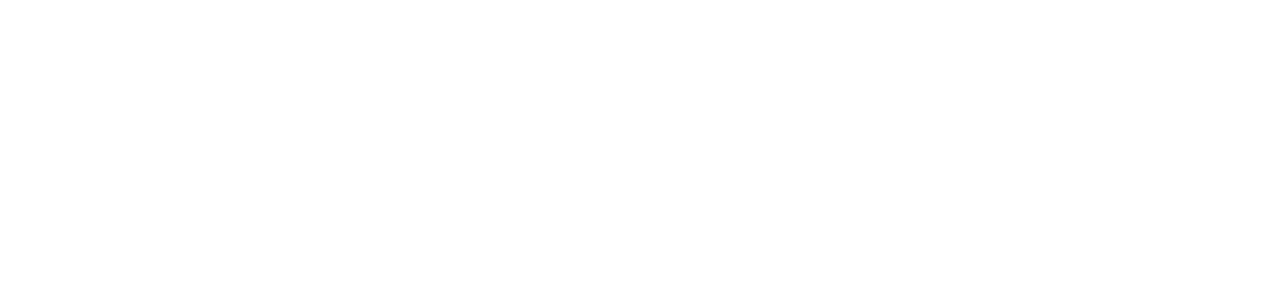
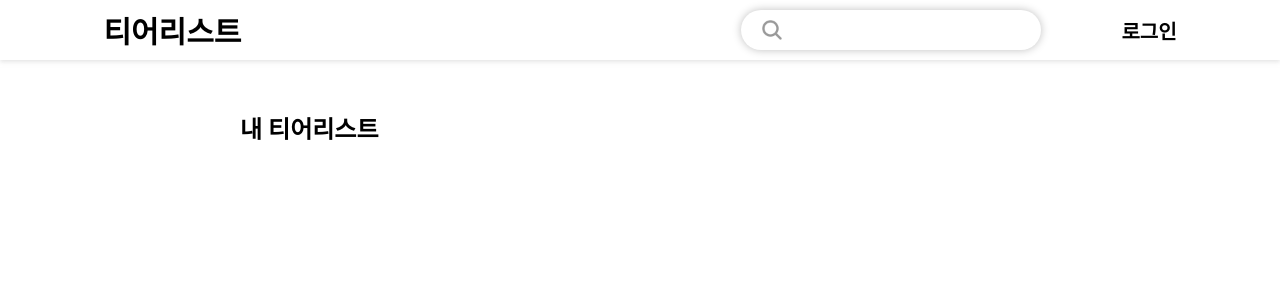
Before and after one commit to tierlist-projects/tierlist-frontend, a React (Create React App) app: page /mypage in a window 1280 px wide. Before the commit this address had no page. Shown: the top 300 px of the page. Built offline with nearby package versions, Linux system fonts and the light colour scheme; a web font is replaced by a local one.

Commit message:
feat(mypage): 마이페이지 틀과 토글 버튼 생성

```diff
--- /dev/null
+++ b/src/pages/MyPage.tsx
@@ -0,0 +1,12 @@
+import React from 'react'
+import * as S from '@styles/mypage/MyPage.style'
+
+const MyPage = () => {
+  return (
+    <S.Container>
+      <S.Title>내 티어리스트</S.Title>
+    </S.Container>
+  )
+}
+
+export default MyPage
--- a/src/routers/RootRouter.tsx
+++ b/src/routers/RootRouter.tsx
@@ -3,6 +3,7 @@ import { BrowserRouter, Routes, Route } from 'react-router-dom'
 import LayoutPage from 'pages/LayoutPage'
 import MainPage from 'pages/MainPage'
 import SignUpPage from 'pages/SignUpPage'
+import MyPage from 'pages/MyPage'
 
 const RootRouter = () => {
   return (
@@ -11,6 +12,7 @@ const RootRouter = () => {
         <Route element={<LayoutPage />}>
           <Route path="/" element={<MainPage />} />
           <Route path="/sign-up" element={<SignUpPage />} />
+          <Route path="/mypage" element={<MyPage />} />
         </Route>
       </Routes>
     </BrowserRouter>
--- /dev/null
+++ b/src/styles/mypage/MyPage.style.ts
@@ -0,0 +1,14 @@
+import styled from '@emotion/styled'
+
+export const Container = styled.div`
+  width: 800px;
+  display: flex;
+  flex-direction: column;
+  justify-content: center;
+  gap: 30px;
+`
+
+export const Title = styled.p`
+  font-size: 24px;
+  font-weight: bold;
+`
```
Also changed, not shown: src/components/mypage/Toggle.tsx (added, +19 -0 lines), src/styles/mypage/Toggle.style.ts (added, +36 -0 lines).
